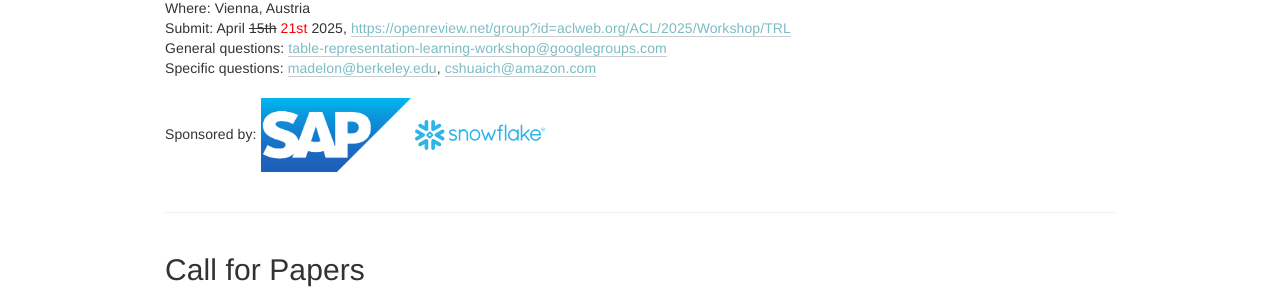
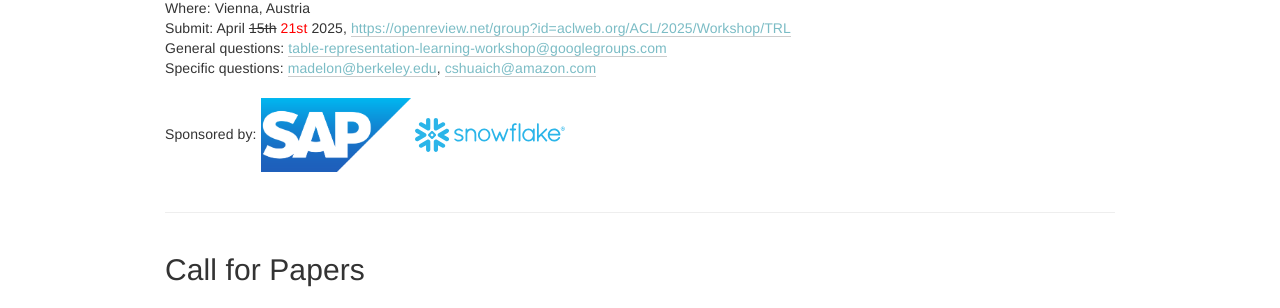
Before and after one commit to table-representation-learning/table-representation-learning.github.io, a Jekyll site: the page built from _pages/acl2025/index.html, in a window 1280 px wide and 900 px high, scrolled down 656 px. Shown: the part 142-450 px from the top of the window. Built offline with Jekyll 4.4.1, drawn with Linux system fonts in a browser that asks for light colours.

Commit message:
enlarge logo

```diff
--- a/_pages/acl2025/index.html
+++ b/_pages/acl2025/index.html
@@ -78,7 +78,7 @@ acknowledgements: ""
             </div> -->
             <div>
                 <br>
-                Sponsored by: <a id="img-link" style="text-decoration:none" href="https://www.sap.com/" target="blank"><img src="/assets/sap-logo.png" width="150"></a> <a id="img-link" style="text-decoration:none" href="https://www.snowflake.com/" target="blank"><img src="/assets/snowflake-logo.svg" width="130"></a>
+                Sponsored by: <a id="img-link" style="text-decoration:none" href="https://www.sap.com/" target="blank"><img src="/assets/sap-logo.png" width="150"></a> <a id="img-link" style="text-decoration:none" href="https://www.snowflake.com/" target="blank"><img src="/assets/snowflake-logo.svg" width="150"></a>
             </div>
 
 
```
